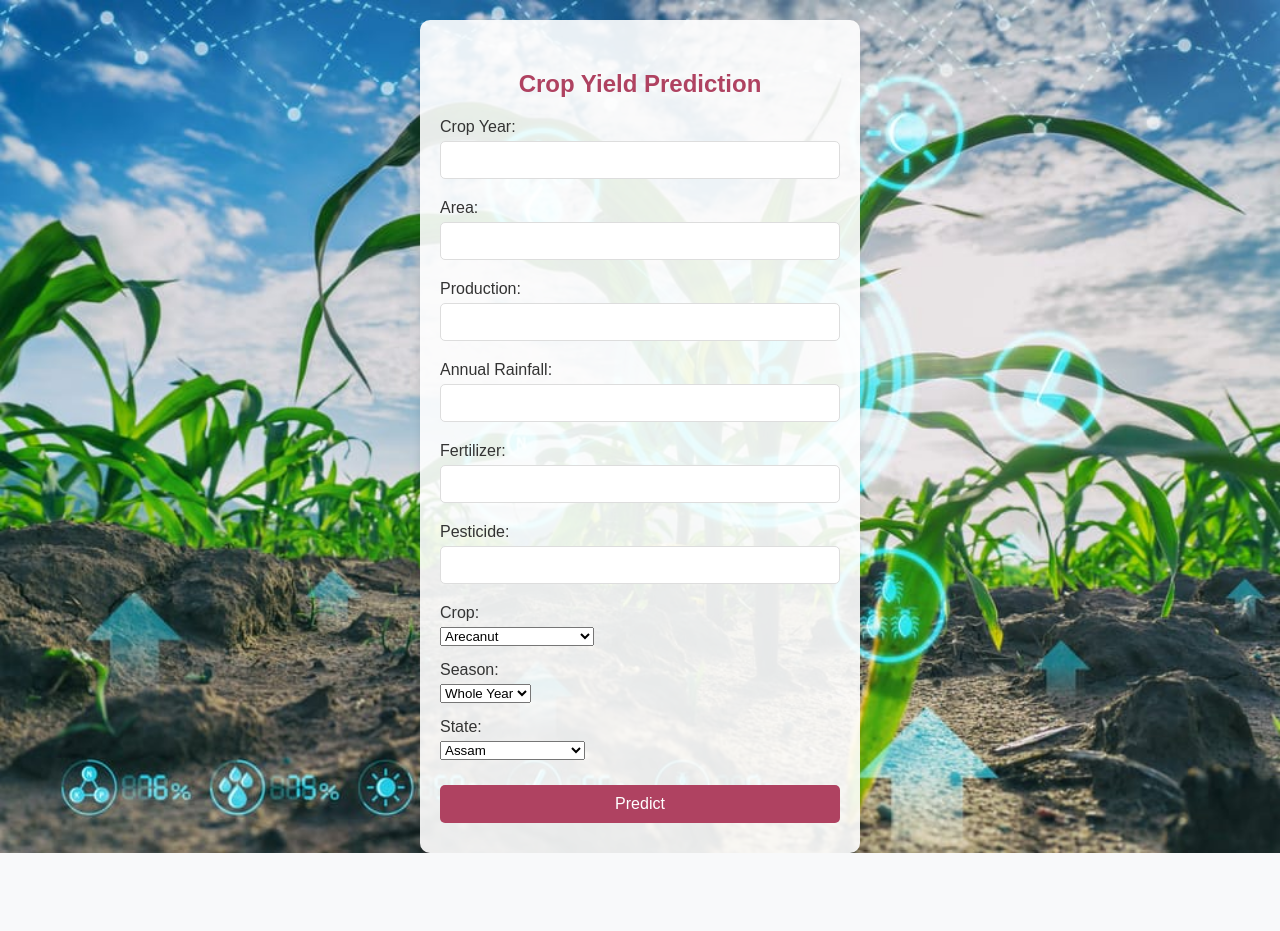
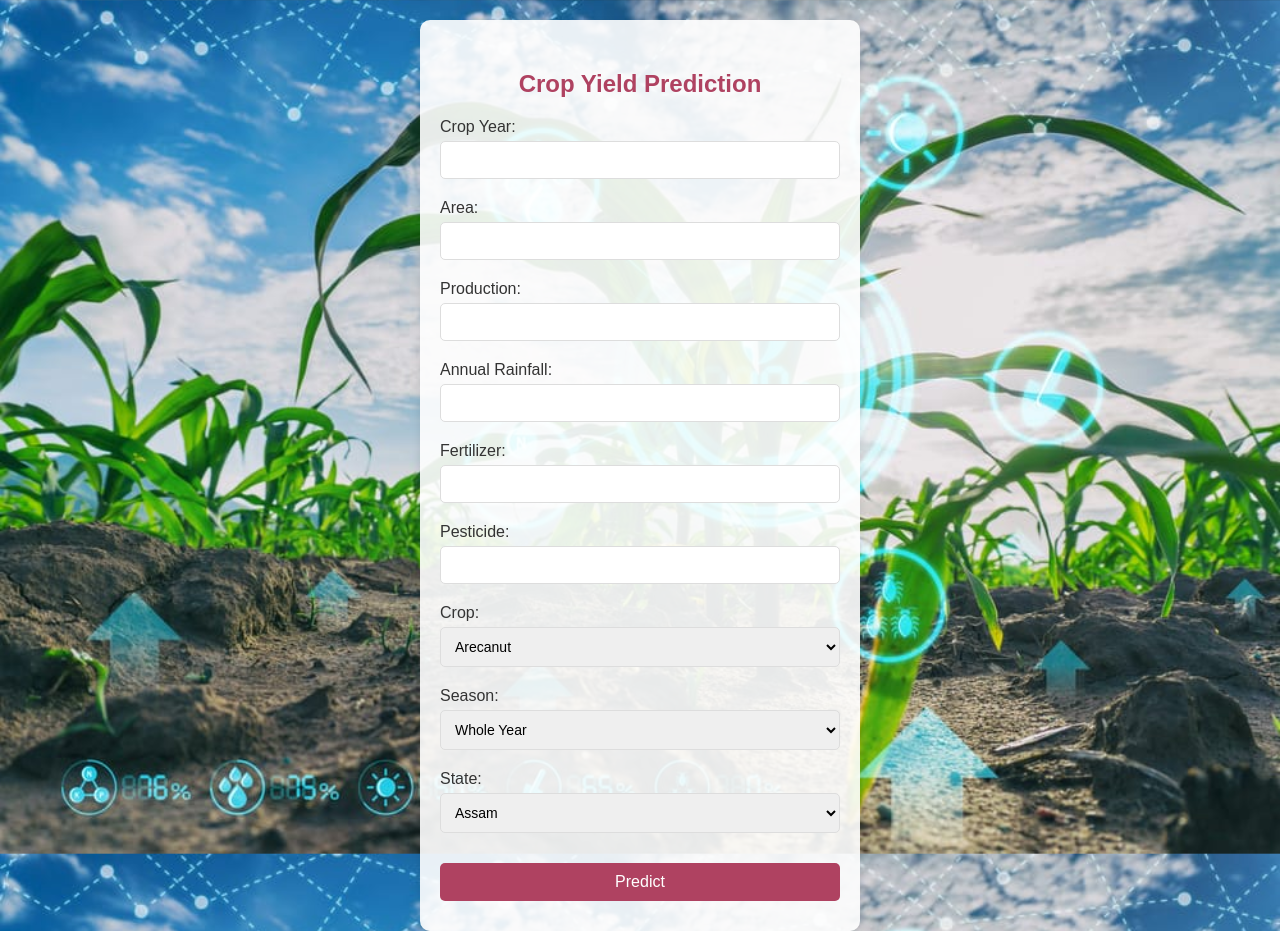
Before and after one commit to GSaiPhanindraPavanKumar/Crop_Yield_Prediction, a Flask app: page / in a window 1280 px wide. Before the commit the page ends 853 px from the top, so only its background shows below. Run offline with Flask 3, Linux system fonts and the light colour scheme; parts of the project's set-up code (start-up, migrations or seed data) failed here and were passed over.

Commit message:
Update styles.css

```diff
--- a/static/styles.css
+++ b/static/styles.css
@@ -41,7 +41,8 @@ h2 {
 }
 
 .form input[type="number"],
-.form input[type="text"] {
+.form input[type="text"],
+.form select {
     width: 100%;
     padding: 10px;
     margin-bottom: 5px;
```
